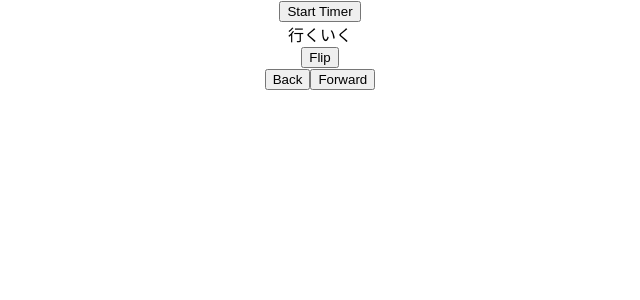
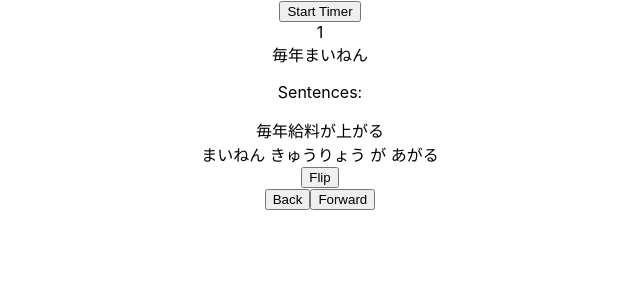
Before and after one commit to licebeam/kaze-app, a React (Create React App) app: page / in a window 1280 px wide. Shown: the top 300 px of the page, without its empty margins (320-960 px from the left). Built offline with nearby package versions, Linux system fonts and the light colour scheme.

Commit message:
adds sentences

```diff
--- a/src/App.js
+++ b/src/App.js
@@ -1,9 +1,10 @@
 import React, { Component } from 'react';
 import Card from './components/Card';
 import './App.css';
-import core100 from './json-data/core1000/core100';
+import core100 from './json-data/core2000/core1200';
 
 let timerId = null;
+
 class App extends Component {
   state = { cards: core100, place: 0, timer: false }
 
@@ -12,6 +13,7 @@ class App extends Component {
   }
 
   startTimer = (time) => {
+    //TODO: protect against the length of the selected cards
     this.setState({ timer: !this.state.timer }, () => {
       if (this.state.timer) {
         timerId = setInterval(() => {
--- a/src/components/Card.jsx
+++ b/src/components/Card.jsx
@@ -25,8 +25,15 @@ class Card extends Component {
           </div>
         ) : (
             <div>
+              {cards[place].id}
+              <br></br>
               {cards[place].kan}
               {cards[place].tran !== 'null' ? cards[place].tran : null}
+              <br></br>
+              <p>Sentences:</p>
+              {cards[place].sentences !== 'null' ? cards[place].sentences.split('。')[0] : null}
+              <br></br>
+              {cards[place].sentences !== 'null' ? cards[place].sentences.split('。')[1] : null}
             </div>
           )
         }
--- a/src/json-data/core2000/core1200.js
+++ b/src/json-data/core2000/core1200.js
@@ -1,4 +1,4 @@
-[{
+export default [{
   kan: '毎年',
   tran: 'まいねん',
   english: 'every year (formal)',
```
